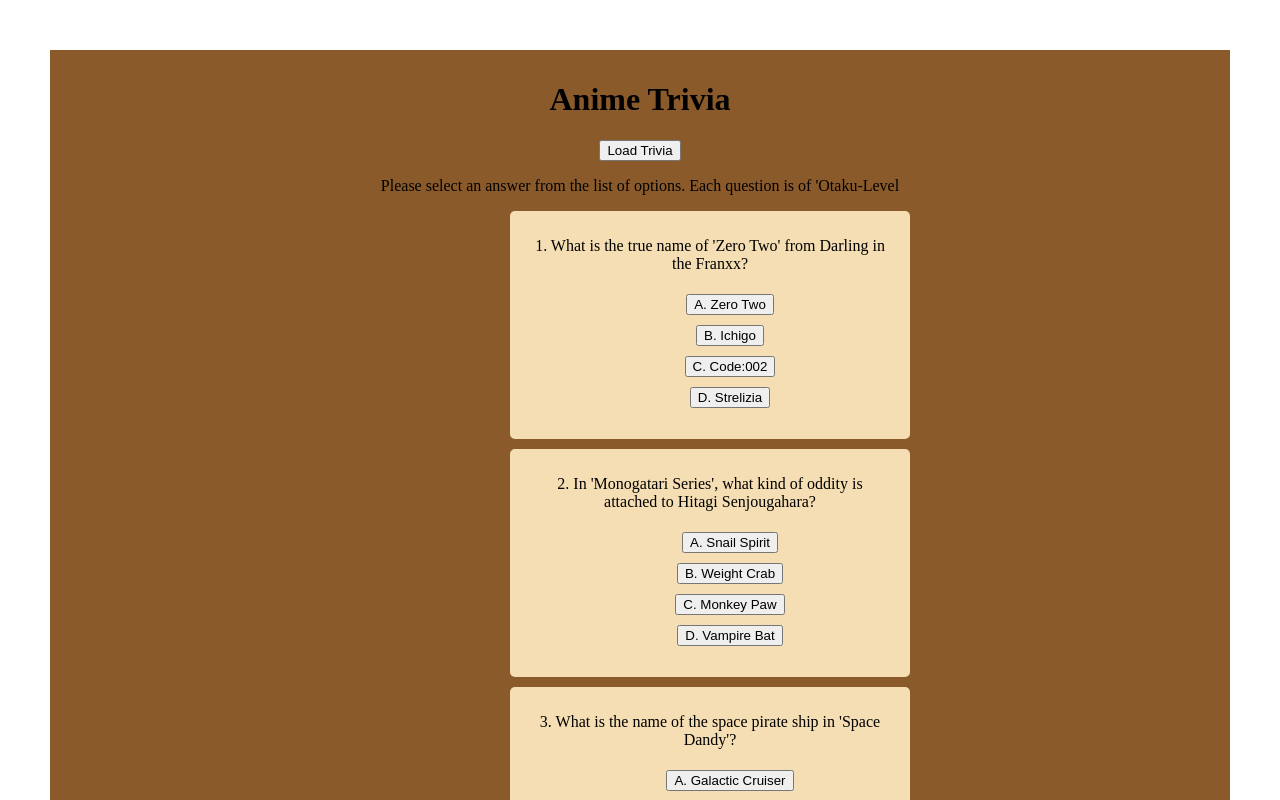
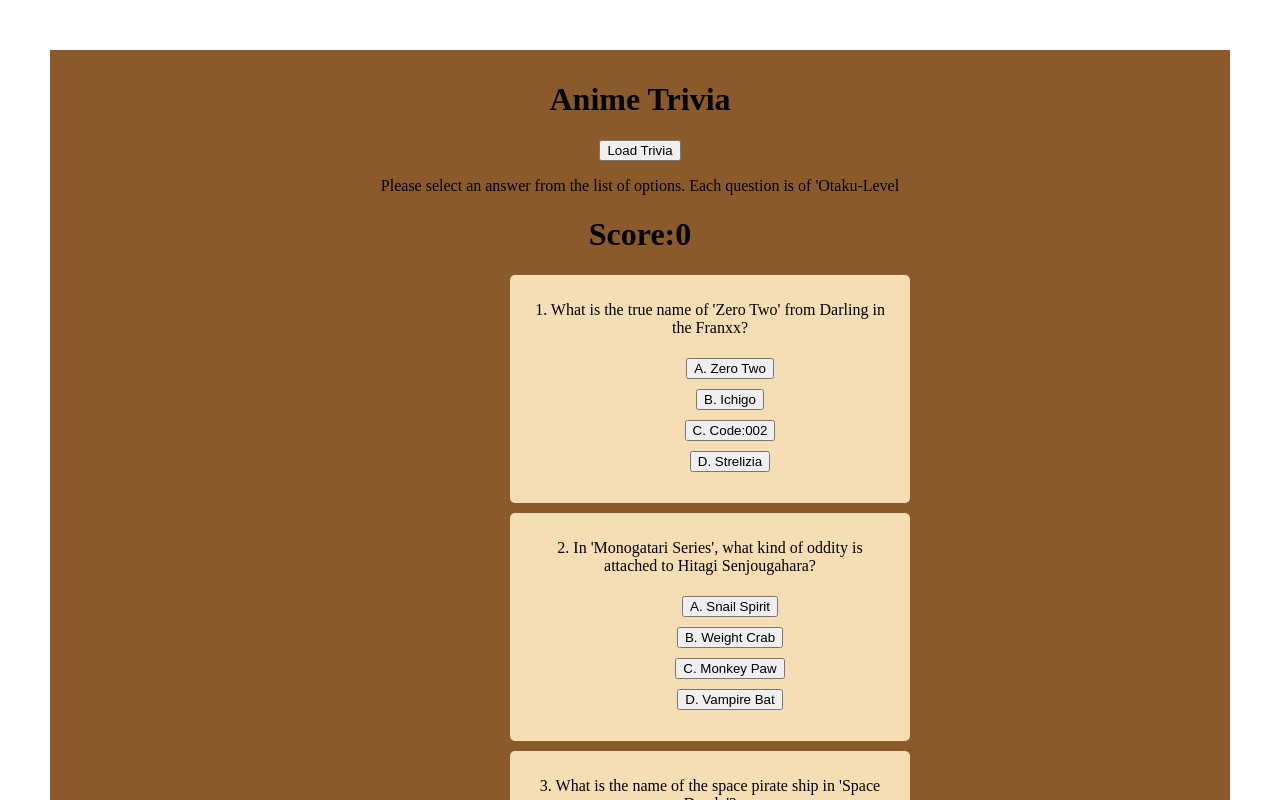
Before and after one commit to LifeGiver13/my_first_react_app, a React (Vite) app: page / in a window 1280 px wide. Both pictures are taken after a click on the button "Load Trivia". Shown: the top 800 px of the page. Built offline with nearby package versions, Linux system fonts and the light colour scheme.

Commit message:
Addition of Score display

```diff
--- a/src/App.jsx
+++ b/src/App.jsx
@@ -7,6 +7,7 @@
 
 export default function App() {
   const [shouldFetch, setShouldFetch] = useState(false);
+  const [score, setScore] = useState(0)
 
   const fetchItems = async () => {
     const res = await fetch('/questions.json');
@@ -20,6 +21,11 @@
     enabled: shouldFetch,
     refetchOnWindowFocus: false
   });
+
+  const CountScore = () => {
+    setScore((prev) => prev + 1);
+  }
+
 
 
   return (
@@ -35,10 +41,12 @@
 
         {isLoading && <p>Loading...</p>}
         {isError && <p>Something went wrong.</p>}
-        {shouldFetch && <p>Please select an answer from the list of options. Each question is of 'Otaku-Level</p>}        {items.map((item) => (
+        {shouldFetch && <p>Please select an answer from the list of options. Each question is of 'Otaku-Level <h1>Score:{score} </h1></p>}
+        {items.map((item) => (
+
           <div key={item.id}>
             <div className='item' >
-              <CondensedListings item={item} />
+              <CondensedListings item={item} onCorrect={CountScore} />
             </div>
 
           </div>
--- a/src/components/list.jsx
+++ b/src/components/list.jsx
@@ -1,49 +1,45 @@
-import React from "react";
-import { useState } from "react";
+import React, { useState } from "react";
 
-function DefaultListItem({ props }) {
+export function CondensedListings({ item, onCorrect }) {
+    const { id, question, answer, options } = item;
+    const [selected, setSelected] = useState(null);
+    const [result, setResult] = useState(null);
+    const [hasCorrect, setHasCorrect] = useState(false);
 
-    const { id, question, answer } = props.item;
+    const handleSelect = (option) => {
+        setSelected(option);
+        setResult(option === answer ? '✅ Correct' : '❌ Wrong');
+
+        if (option === answer && !hasCorrect) {
+            onCorrect(); // ✅ Works now
+            setHasCorrect(true);
+        }
+    };
+
     return (
         <div>
-            <p>{id}. {question}</p>
-            <p>{answer}</p>
-        </div>
-    );
-}
-
-export function CondensedListings(props) {
-    const { id, question, answer, options } = props.item;
-    const [selected, setSelected] = useState(null);
-    const [result, SetResult] = useState(null)
-
-
-    const handleSelect = (option) => {
-        setSelected(option)
-        SetResult(option === answer ? '✅Correct' : '❌Wrong')
-    }
-
-
-    return <div>
             <p>{id}. {question}</p>
             <ul className="list-style">
                 {options.map((option, index) => (
                     <li key={index}>
-                    <button onClick={() => handleSelect(option)} disabled={selected !== null}
+                        <button
+                            onClick={() => handleSelect(option)}
+                            disabled={selected !== null}
                             style={{
-                            backgroundColor: selected === option ? option === answer ? 'lightGreen' : 'red' : ''
-                        }}>
+                                backgroundColor:
+                                    selected === option
+                                        ? option === answer
+                                            ? 'lightGreen'
+                                            : 'red'
+                                        : ''
+                            }}
+                        >
                             {String.fromCharCode(65 + index)}. {option}
                         </button>
-
                     </li>
                 ))}
-
             </ul>
-
             <p><b>{result}</b></p>
-
         </div>
-
+    );
 }
-export default DefaultListItem;
```
Lines whose indentation alone changed are shown as unchanged.
